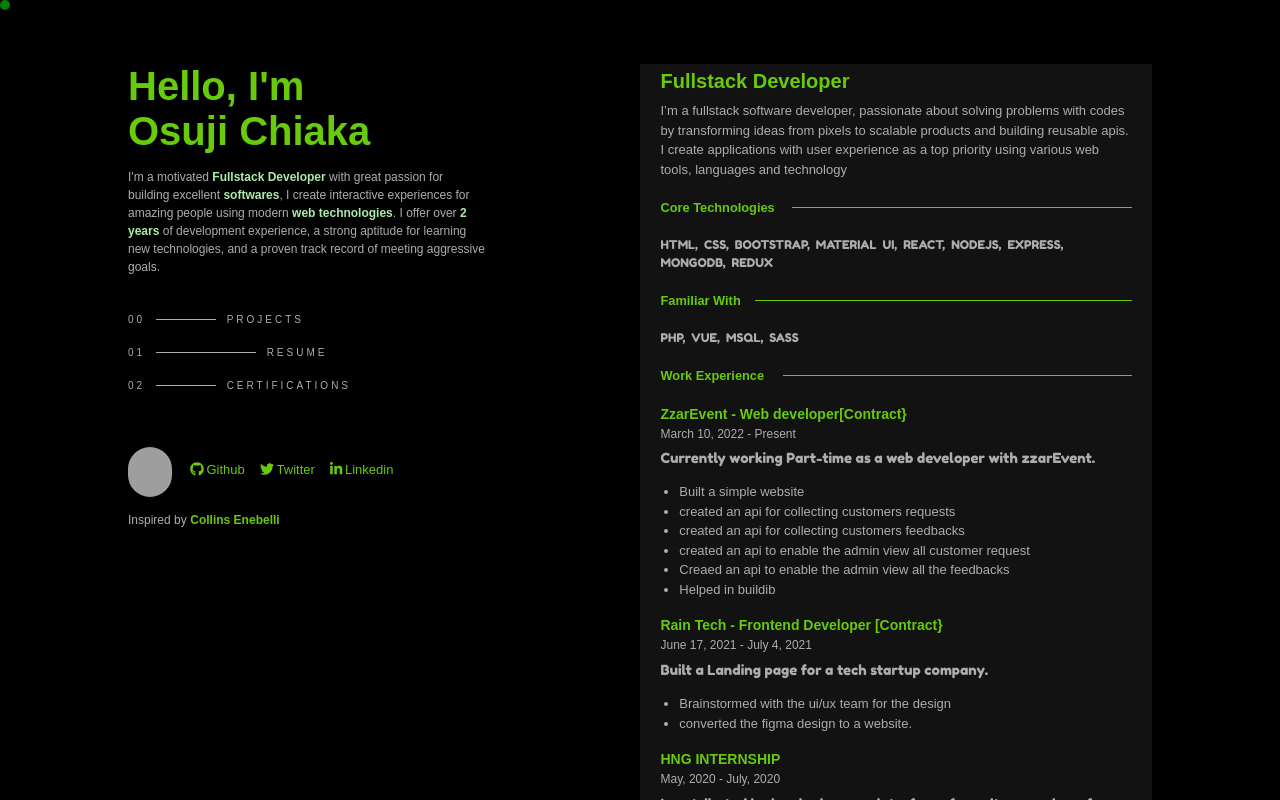
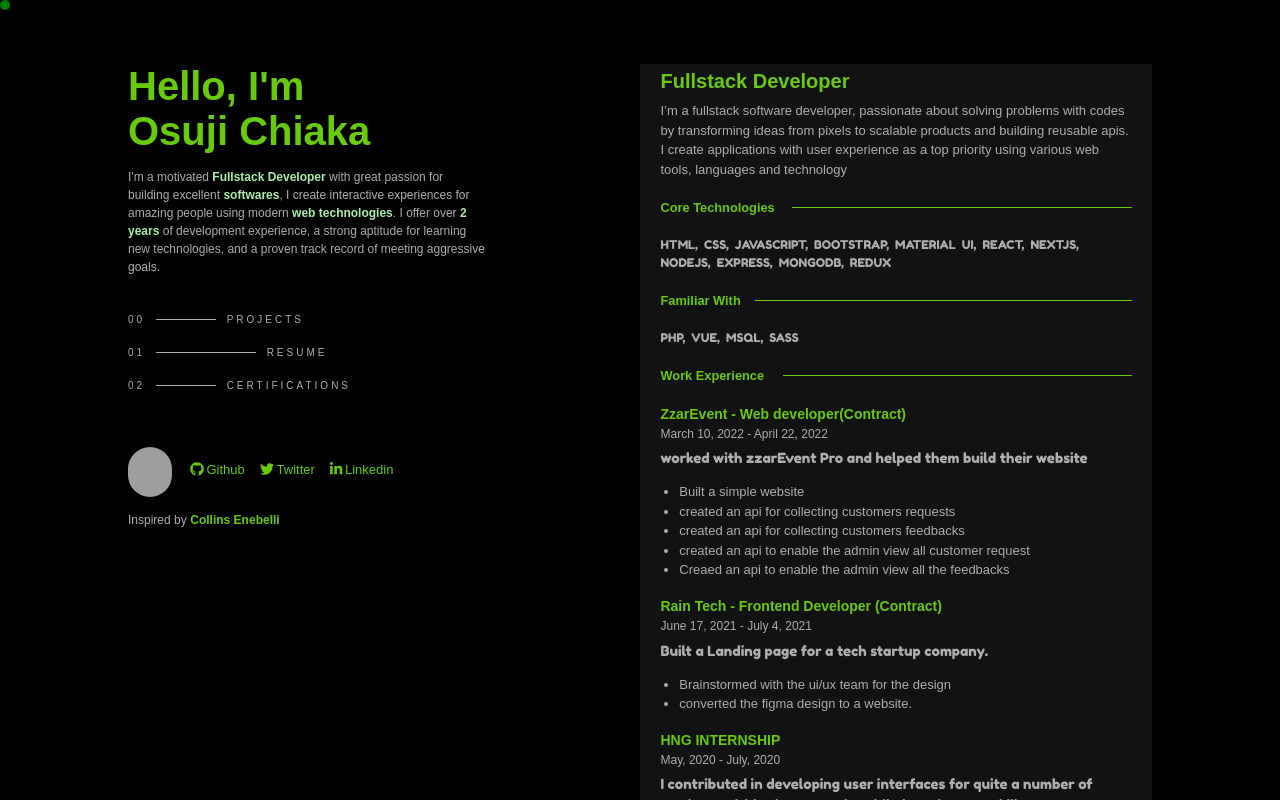
Before and after one commit to chiaka1996/my_portfollio, a React (Create React App) app: page /resume in a window 1280 px wide. Built offline with nearby package versions, Linux system fonts and the light colour scheme; grey boxes are pictures that could not be loaded.

Commit message:
added my tracquire project

```diff
--- a/src/Components/Projects.js
+++ b/src/Components/Projects.js
@@ -14,7 +14,7 @@ const Projects = (props) => {
             <div className='featuredHeader'>
             FEATURED
             </div>
-            <div className='featuredProjects'>
+            {/* <div className='featuredProjects'>
             <FeaturedProjects
             header= "E-commerce Website"
             stacks="REACT,NODEJS,EXPRESS,REDUX,MONGODB"
@@ -23,7 +23,7 @@ const Projects = (props) => {
             liveLink="https://chiakastore.herokuapp.com/"
             codeLink=""
             />
-            </div>
+            </div> */}
 
             <div className='featuredProjects'>
             <FeaturedProjects
@@ -38,6 +38,17 @@ const Projects = (props) => {
 
             <div className='featuredProjects'>
             <FeaturedProjects
+            header= "Tracquire"
+            stacks="Nextjs, Laravel"
+            description = "A social commerce application for the exchange of goods. (still building)"
+            type = 'featured'
+            liveLink="https://tracquire.vercel.app"
+            codeLink=""
+            />
+            </div>
+
+            {/* <div className='featuredProjects'>
+            <FeaturedProjects
             header= "Netflix Authentication Clone"
             stacks="HTML,CSS,NODEJS,EXPRESS,MONGODB"
             description = "A simple Clone of Netflix Authentication system"
@@ -45,7 +56,7 @@ const Projects = (props) => {
             liveLink="https://netflixauthenticationclone.netlify.app/"
             codeLink="https://github.com/chiaka1996/Zuri-Netflix-Clone"
             />
-            </div>
+            </div> */}
 
             <div className='othersHeader'>
             OTHERS
--- a/src/Components/Resume.js
+++ b/src/Components/Resume.js
@@ -27,7 +27,7 @@ const Resume = () => {
         <div className='subHeaderLine'></div>
         </div>
         <div className='coreTechs'>
-        HTML, CSS, BOOTSTRAP, MATERIAL UI, REACT, NODEJS, EXPRESS, MONGODB, REDUX
+        HTML, CSS, JAVASCRIPT, BOOTSTRAP, MATERIAL UI, REACT, NEXTJS, NODEJS, EXPRESS, MONGODB, REDUX
         </div>
         </div>
 
@@ -51,13 +51,13 @@ const Resume = () => {
 
         <div className='workList'>
         <div className='workHeader'>
-        ZzarEvent - Web developer[Contract}
+        ZzarEvent - Web developer(Contract)
         </div>
         <div className='workDate'>
-        March 10, 2022 - Present
+        March 10, 2022 - April 22, 2022
         </div>
         <div className="briefDescription">
-        Currently working Part-time as a web developer with zzarEvent.
+        worked with zzarEvent Pro and helped them build their website
         </div>
 
         <ul>
@@ -66,13 +66,12 @@ const Resume = () => {
             <li>created an api for collecting customers feedbacks</li>
             <li>created an api to enable the admin view all customer request </li>
             <li>Creaed an api to enable the admin view all the feedbacks</li>
-            <li>Helped in buildib</li>
         </ul>
         </div>
 
         <div className='workList'>
         <div className='workHeader'>
-        Rain Tech - <span>Frontend Developer</span> [Contract}
+        Rain Tech - <span>Frontend Developer</span> (Contract)
         </div>
         <div className='workDate'>
         June 17, 2021 - July 4, 2021
```
